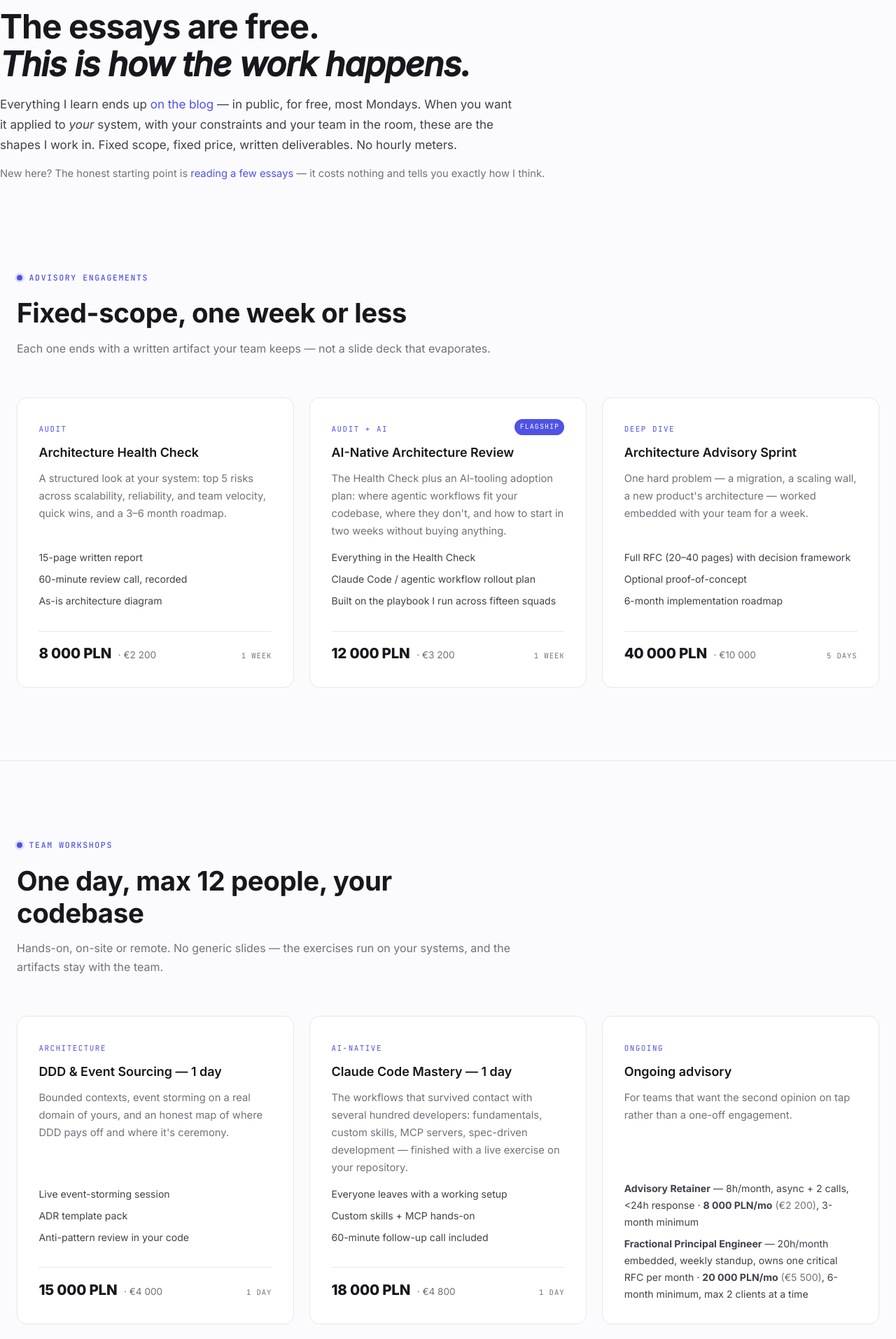
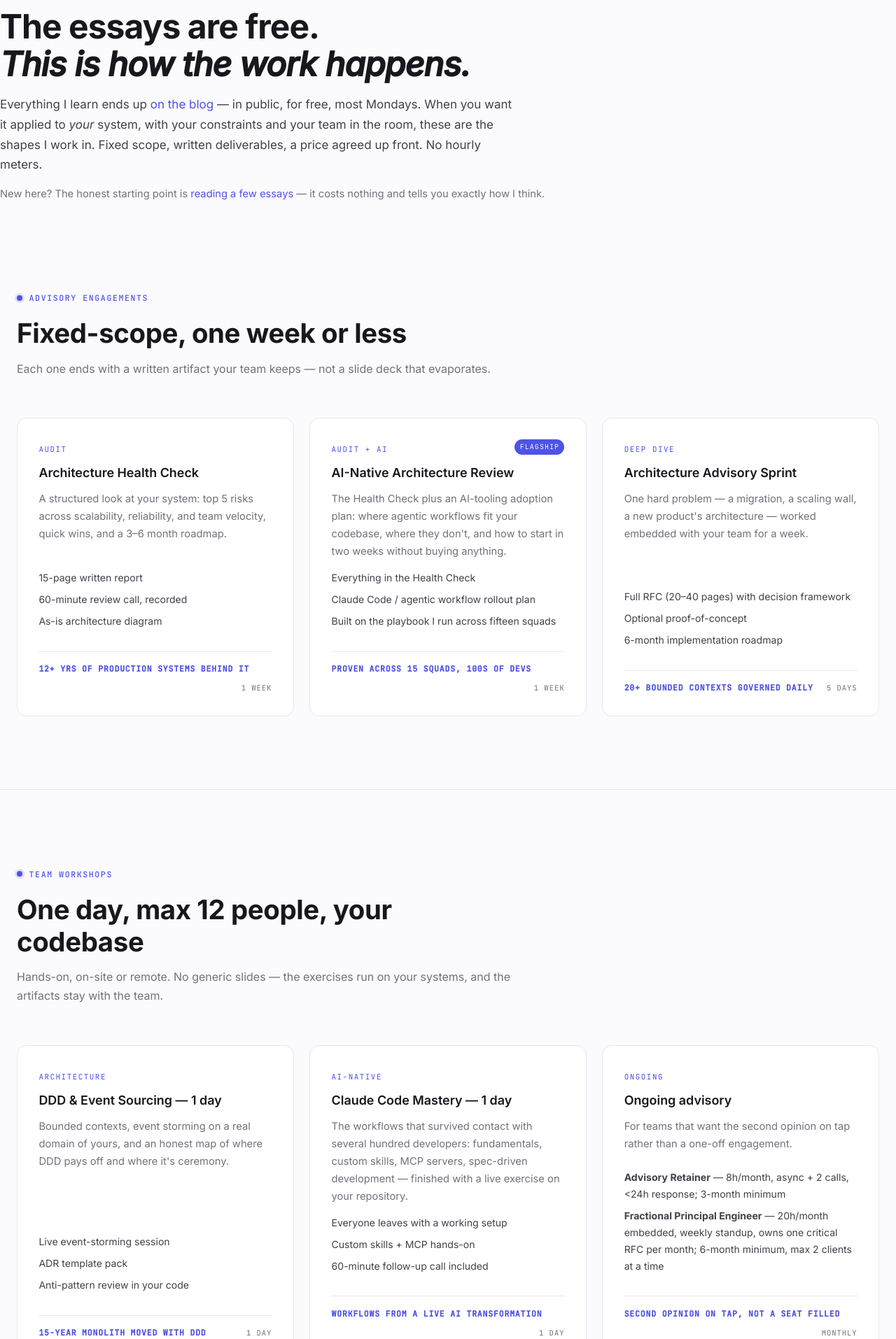
Before and after one commit to batas2/myblog, a PHP site: page /services/index.php in a window 1280 px wide. Shown: the part 197-2111 px from the top of the page at 70% size. Run offline with PHP 8.4, Linux system fonts and the light colour scheme; some libraries are stand-ins or nearby versions.

Commit message:
Services page: replace public prices with proof metrics
Prices are controversial for the audience mix (colleagues, employer);
they now live only in the 24h proposal. Cards show honest track-record
chips instead (12+ yrs, 15 squads, 20+ contexts, 15-yr monolith).
JSON-LD offers de-priced, llms.txt rewritten, homepage link renamed,
test asserts no PLN appears on the page (175 green).

Co-Authored-By: Claude Fable 5 <noreply@anthropic.com>

```diff
--- a/index.php
+++ b/index.php
@@ -354,7 +354,7 @@ $form_message = $form['message'];
       </div>
 
       <p style="margin-top:2rem">
-        <a class="btn btn-ghost" href="/services/">Engagements &amp; pricing &rarr;</a>
+        <a class="btn btn-ghost" href="/services/">See the engagements &rarr;</a>
       </p>
     </div>
   </section>
--- a/services/index.php
+++ b/services/index.php
@@ -36,13 +36,13 @@ $ld = json_encode([
                 '@type' => 'OfferCatalog',
                 'name' => 'Engagements',
                 'itemListElement' => [
-                    ['@type' => 'Offer', 'price' => '8000',  'priceCurrency' => 'PLN', 'itemOffered' => ['@type' => 'Service', 'name' => 'Architecture Health Check']],
-                    ['@type' => 'Offer', 'price' => '12000', 'priceCurrency' => 'PLN', 'itemOffered' => ['@type' => 'Service', 'name' => 'AI-Native Architecture Review']],
-                    ['@type' => 'Offer', 'price' => '40000', 'priceCurrency' => 'PLN', 'itemOffered' => ['@type' => 'Service', 'name' => 'Architecture Advisory Sprint']],
-                    ['@type' => 'Offer', 'price' => '15000', 'priceCurrency' => 'PLN', 'itemOffered' => ['@type' => 'Service', 'name' => 'DDD & Event Sourcing Workshop (1 day)']],
-                    ['@type' => 'Offer', 'price' => '18000', 'priceCurrency' => 'PLN', 'itemOffered' => ['@type' => 'Service', 'name' => 'Claude Code Mastery Workshop (1 day)']],
-                    ['@type' => 'Offer', 'price' => '8000',  'priceCurrency' => 'PLN', 'itemOffered' => ['@type' => 'Service', 'name' => 'Advisory Retainer (monthly)']],
-                    ['@type' => 'Offer', 'price' => '20000', 'priceCurrency' => 'PLN', 'itemOffered' => ['@type' => 'Service', 'name' => 'Fractional Principal Engineer (monthly)']],
+                    ['@type' => 'Offer', 'itemOffered' => ['@type' => 'Service', 'name' => 'Architecture Health Check']],
+                    ['@type' => 'Offer', 'itemOffered' => ['@type' => 'Service', 'name' => 'AI-Native Architecture Review']],
+                    ['@type' => 'Offer', 'itemOffered' => ['@type' => 'Service', 'name' => 'Architecture Advisory Sprint']],
+                    ['@type' => 'Offer', 'itemOffered' => ['@type' => 'Service', 'name' => 'DDD & Event Sourcing Workshop (1 day)']],
+                    ['@type' => 'Offer', 'itemOffered' => ['@type' => 'Service', 'name' => 'Claude Code Mastery Workshop (1 day)']],
+                    ['@type' => 'Offer', 'itemOffered' => ['@type' => 'Service', 'name' => 'Advisory Retainer (monthly)']],
+                    ['@type' => 'Offer', 'itemOffered' => ['@type' => 'Service', 'name' => 'Fractional Principal Engineer (monthly)']],
                 ],
             ],
         ],
@@ -55,10 +55,9 @@ $extra = <<<HTML
 .svc-hero { padding: 6.5rem 0 1rem; }
 .svc-hero h1 { margin: 0.9rem 0 1rem; }
 .svc-hero .lede { max-width: 46rem; }
-.price-row { display: flex; align-items: baseline; gap: 0.6rem; flex-wrap: wrap; margin-top: 1.1rem; padding-top: 0.9rem; border-top: 1px solid var(--line); }
-.price-row .price { font-weight: 800; font-size: 1.28rem; color: var(--ink); letter-spacing: -0.01em; }
-.price-row .alt { font-size: 0.85rem; color: var(--muted); }
-.price-row .len { margin-left: auto; font-family: 'JetBrains Mono', monospace; font-size: 0.66rem; letter-spacing: 0.09em; text-transform: uppercase; color: var(--muted); }
+.proof-row { display: flex; align-items: baseline; gap: 0.6rem; flex-wrap: wrap; margin-top: 1.1rem; padding-top: 0.9rem; border-top: 1px solid var(--line); }
+.proof-row .proof { font-family: 'JetBrains Mono', monospace; font-size: 0.72rem; letter-spacing: 0.07em; text-transform: uppercase; font-weight: 700; color: var(--accent); }
+.proof-row .len { margin-left: auto; font-family: 'JetBrains Mono', monospace; font-size: 0.66rem; letter-spacing: 0.09em; text-transform: uppercase; color: var(--muted); }
 .badge-flag { display: inline-block; font-family: 'JetBrains Mono', monospace; font-size: 0.62rem; letter-spacing: 0.11em; text-transform: uppercase; color: var(--paper); background: var(--accent); border-radius: 999px; padding: 0.28em 0.75em; margin-left: 0.6rem; vertical-align: middle; }
 .how { counter-reset: step; display: grid; gap: 1rem; grid-template-columns: repeat(auto-fit, minmax(230px, 1fr)); margin-top: 2rem; }
 .how li { list-style: none; background: var(--surface); border: 1px solid var(--line); border-radius: 14px; padding: 1.1rem 1.25rem; }
@@ -72,7 +71,7 @@ HTML;
 
 echo page_head(
     'Work with me · Bartosz Frąckowiak — architecture consulting, workshops & AI-native training',
-    'Fixed-scope architecture engagements, team workshops (DDD, Claude Code), and ongoing advisory — from the architect who runs an AI transformation across several hundred developers. Transparent pricing.',
+    'Fixed-scope architecture engagements, team workshops (DDD, Claude Code), and ongoing advisory — from the architect who runs an AI transformation across several hundred developers.',
     'https://bfrackowiak.pl/services/',
     $extra
 );
@@ -88,7 +87,7 @@ echo site_nav('services');
     <p class="lede">
       Everything I learn ends up <a href="/blog/">on the blog</a> — in public, for free, most Mondays.
       When you want it applied to <em>your</em> system, with your constraints and your team in the room,
-      these are the shapes I work in. Fixed scope, fixed price, written deliverables. No hourly meters.
+      these are the shapes I work in. Fixed scope, written deliverables, a price agreed up front. No hourly meters.
     </p>
     <p class="read-first">New here? The honest starting point is <a href="/blog/start/">reading a few essays</a> — it costs nothing and tells you exactly how I think.</p>
   </section>
@@ -112,7 +111,7 @@ echo site_nav('services');
             <li><span>60-minute review call, recorded</span></li>
             <li><span>As-is architecture diagram</span></li>
           </ul>
-          <div class="price-row"><span class="price">8 000 PLN</span><span class="alt">· €2 200</span><span class="len">1 week</span></div>
+          <div class="proof-row"><span class="proof">12+ yrs of production systems behind it</span><span class="len">1 week</span></div>
         </article>
 
         <article class="card">
@@ -124,7 +123,7 @@ echo site_nav('services');
             <li><span>Claude Code / agentic workflow rollout plan</span></li>
             <li><span>Built on the playbook I run across fifteen squads</span></li>
           </ul>
-          <div class="price-row"><span class="price">12 000 PLN</span><span class="alt">· €3 200</span><span class="len">1 week</span></div>
+          <div class="proof-row"><span class="proof">Proven across 15 squads, 100s of devs</span><span class="len">1 week</span></div>
         </article>
 
         <article class="card">
@@ -136,7 +135,7 @@ echo site_nav('services');
             <li><span>Optional proof-of-concept</span></li>
             <li><span>6-month implementation roadmap</span></li>
           </ul>
-          <div class="price-row"><span class="price">40 000 PLN</span><span class="alt">· €10 000</span><span class="len">5 days</span></div>
+          <div class="proof-row"><span class="proof">20+ bounded contexts governed daily</span><span class="len">5 days</span></div>
         </article>
       </div>
     </div>
@@ -161,7 +160,7 @@ echo site_nav('services');
             <li><span>ADR template pack</span></li>
             <li><span>Anti-pattern review in your code</span></li>
           </ul>
-          <div class="price-row"><span class="price">15 000 PLN</span><span class="alt">· €4 000</span><span class="len">1 day</span></div>
+          <div class="proof-row"><span class="proof">15-year monolith moved with DDD</span><span class="len">1 day</span></div>
         </article>
 
         <article class="card">
@@ -173,7 +172,7 @@ echo site_nav('services');
             <li><span>Custom skills + MCP hands-on</span></li>
             <li><span>60-minute follow-up call included</span></li>
           </ul>
-          <div class="price-row"><span class="price">18 000 PLN</span><span class="alt">· €4 800</span><span class="len">1 day</span></div>
+          <div class="proof-row"><span class="proof">Workflows from a live AI transformation</span><span class="len">1 day</span></div>
         </article>
 
         <article class="card">
@@ -181,9 +180,10 @@ echo site_nav('services');
           <h3>Ongoing advisory</h3>
           <p>For teams that want the second opinion on tap rather than a one-off engagement.</p>
           <ul>
-            <li><span><strong>Advisory Retainer</strong> — 8h/month, async + 2 calls, &lt;24h response · <strong>8 000 PLN/mo</strong> <span style="color:var(--muted)">(€2 200)</span>, 3-month minimum</span></li>
-            <li><span><strong>Fractional Principal Engineer</strong> — 20h/month embedded, weekly standup, owns one critical RFC per month · <strong>20 000 PLN/mo</strong> <span style="color:var(--muted)">(€5 500)</span>, 6-month minimum, max 2 clients at a time</span></li>
+            <li><span><strong>Advisory Retainer</strong> — 8h/month, async + 2 calls, &lt;24h response; 3-month minimum</span></li>
+            <li><span><strong>Fractional Principal Engineer</strong> — 20h/month embedded, weekly standup, owns one critical RFC per month; 6-month minimum, max 2 clients at a time</span></li>
           </ul>
+          <div class="proof-row"><span class="proof">Second opinion on tap, not a seat filled</span><span class="len">Monthly</span></div>
         </article>
       </div>
     </div>
@@ -200,7 +200,7 @@ echo site_nav('services');
 
       <ol class="how">
         <li><b>Discovery call — 30 min, free</b><p>Your stack, your team, where it hurts. No pitch deck.</p></li>
-        <li><b>Fixed proposal within 24h</b><p>Scope, deliverable, date, price. One page, no surprises.</p></li>
+        <li><b>Fixed proposal within 24h</b><p>Scope, deliverable, date, and a fixed price. One page, no surprises, no hourly meters.</p></li>
         <li><b>The work</b><p>Delivered on the stated date, with the written artifact your team keeps.</p></li>
       </ol>
 
```
Also changed, not shown: llms.txt (+8 -8 lines), tests/integration.php (+1 -1 lines).
